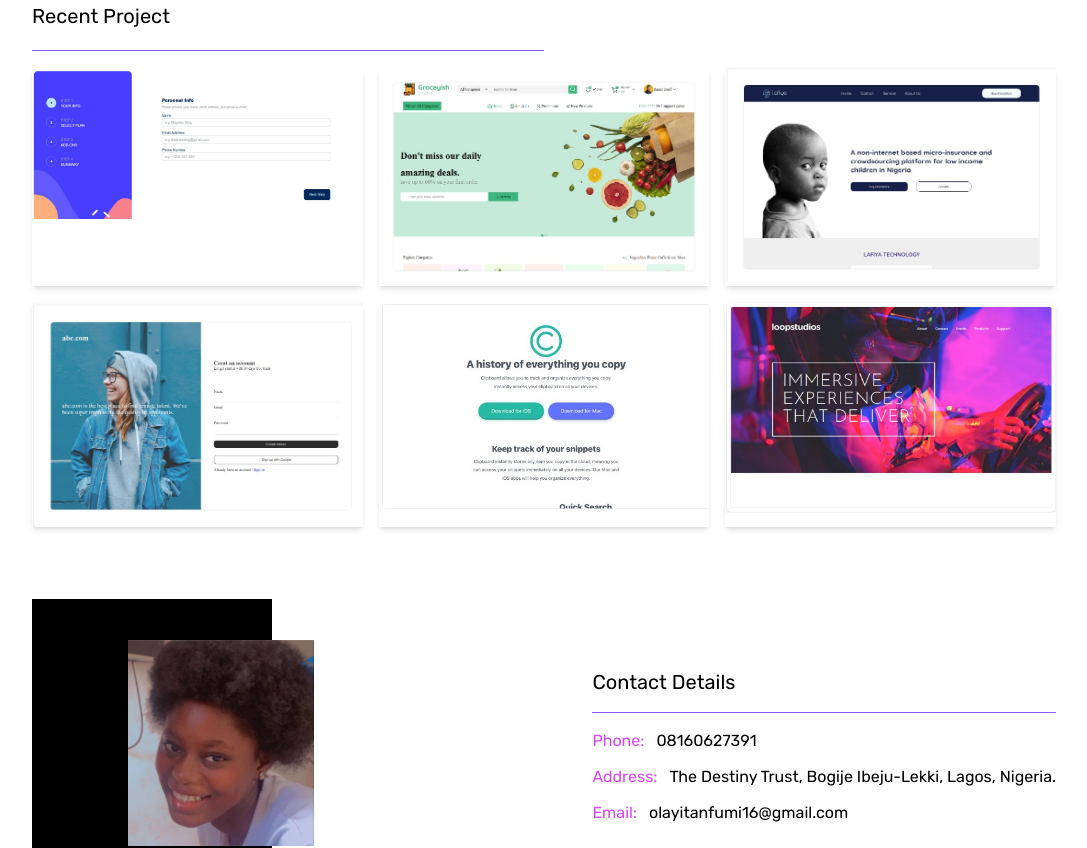
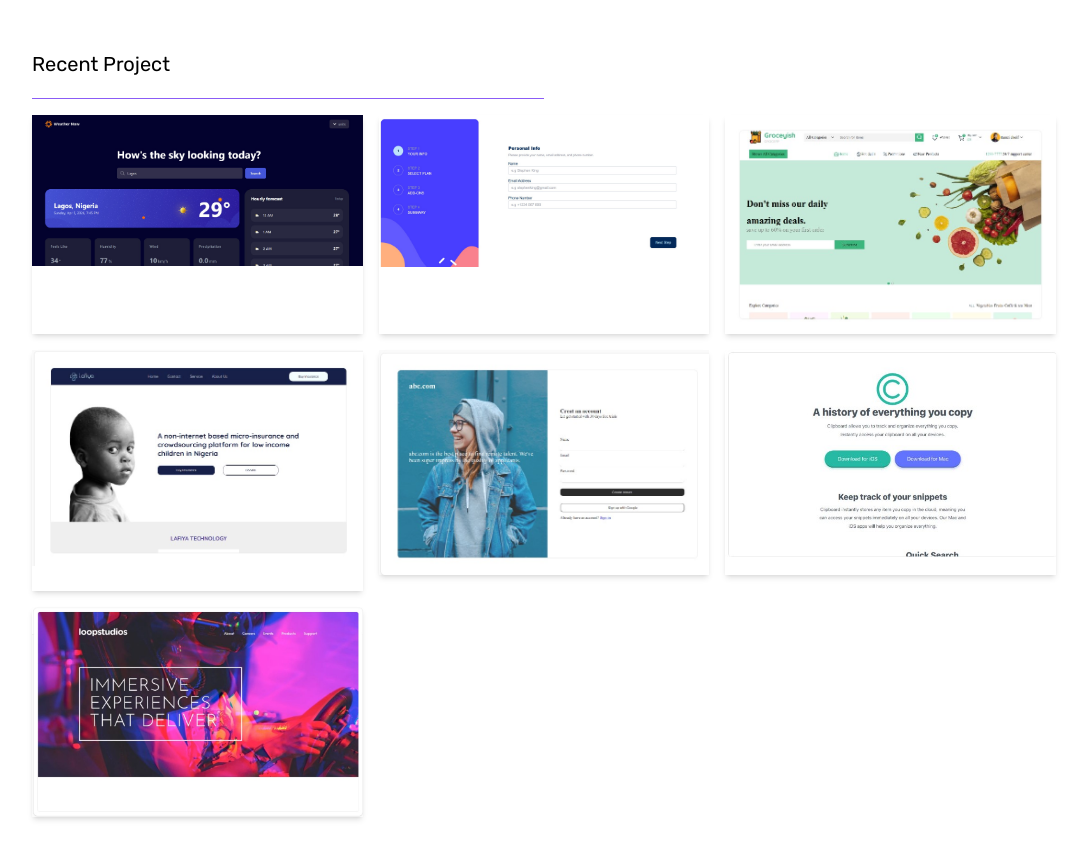
Before and after one commit to Wura-ola/Portfolio, a React (Vite) app: page / in a window 1280 px wide. Shown: the part 1165-2013 px from the top of the page, without its empty margins (96-1183 px from the left). Built offline with nearby package versions, Linux system fonts and the light colour scheme.

Commit message:
Update About and Projects with new assets and layout fixes

```diff
--- a/index.html
+++ b/index.html
@@ -10,7 +10,7 @@
 
 
   </style>
-  <title>Vite + React</title>
+  <title>Wuraola Portfolio</title>
 </head>
 
 <body>
--- a/src/App.css
+++ b/src/App.css
@@ -5,11 +5,11 @@
 }
 
 #root {
-  max-width: 1440px;
+  max-width: 100%;
   margin: 0 auto;
   font-family: "Rubik", sans-serif;
 
-  text-align: center;
+  /* text-align: center;s  */
 }
 * {
   padding: 0;
@@ -22,10 +22,8 @@
       rgb(192, 72, 72, 0.8)
     ),
     url(./assets/bgr.jpg); */
-  background-image: linear-gradient(
-      rgba(18, 17, 18, 0.8),
-      rgba(78, 75, 75, 0.8)
-    ),
+  background-image:
+    linear-gradient(rgba(18, 17, 18, 0.8), rgba(78, 75, 75, 0.8)),
     url(./assets/bgr.jpg);
   background-repeat: no-repeat;
   background-size: cover;
--- a/src/components/About.jsx
+++ b/src/components/About.jsx
@@ -1,5 +1,5 @@
 import React from "react";
-import ME from "../assets/20231224_122139nn.jpg";
+import ME from "../assets/Wura.jpg";
 
 export default function About() {
   return (
--- a/src/components/Contact.jsx
+++ b/src/components/Contact.jsx
@@ -1,15 +1,15 @@
 import React from "react";
-import ME from "../assets/ME.svg";
+// import ME from "../assets/ME.svg";
 export default function Contact() {
   return (
     <div
       className="py-5 lg:px-32 px-5 lg:flex lg:justify-between lg:items-center text-start gap-x-30 "
       id="contact"
     >
-      <div className="flex mb-5">
+      {/* <div className="flex mb-5">
         <div className="w-60 h-72 bg-black"></div>
         <img src={ME} alt="" className="-m-48 md:-m-36" />
-      </div>
+      </div> */}
       <div>
         <h2 className="mb-2 text-xl"> Contact Details</h2>
         <hr className="h-px my-4 bg-violet-500 border-0" />
--- a/src/components/Projects.jsx
+++ b/src/components/Projects.jsx
@@ -1,4 +1,5 @@
 import React from "react";
+import apiProject from "../assets/api_project.jpg";
 import Project1 from "../assets/Project1.jpg";
 import Project2 from "../assets/mult step.jpg";
 import Project3 from "../assets/Project3.jpg";
@@ -12,6 +13,11 @@ function Projects() {
       <hr className="h-px my-4 bg-violet-500 border-0 w-1/2" />
 
       <div className=" grid md:grid-cols-3 gap-4">
+        <div className=" shadow-md">
+           <a href="https://my-first-api-project-eight.vercel.app/" target="_blank">
+            <img src={apiProject} alt="api_project" />
+          </a>
+        </div>
         <div className=" shadow-md">
           <a href="https://multi-setup-form-page.vercel.app/" target="_blank">
             <img src={Project2} alt="multi_step" />
```
Also changed, not shown: src/assets/Wura.jpg (added), src/assets/api_project.jpg (added).
